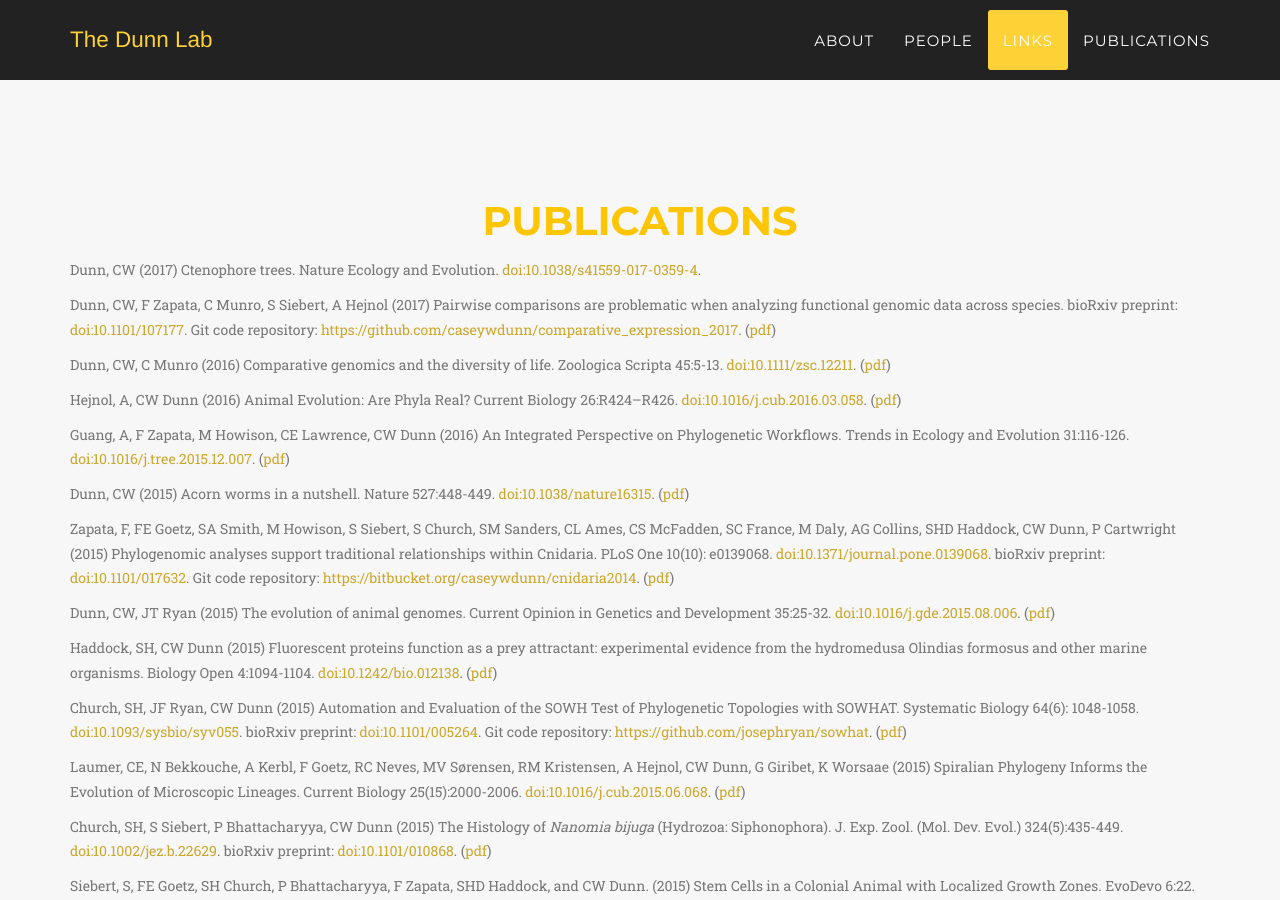
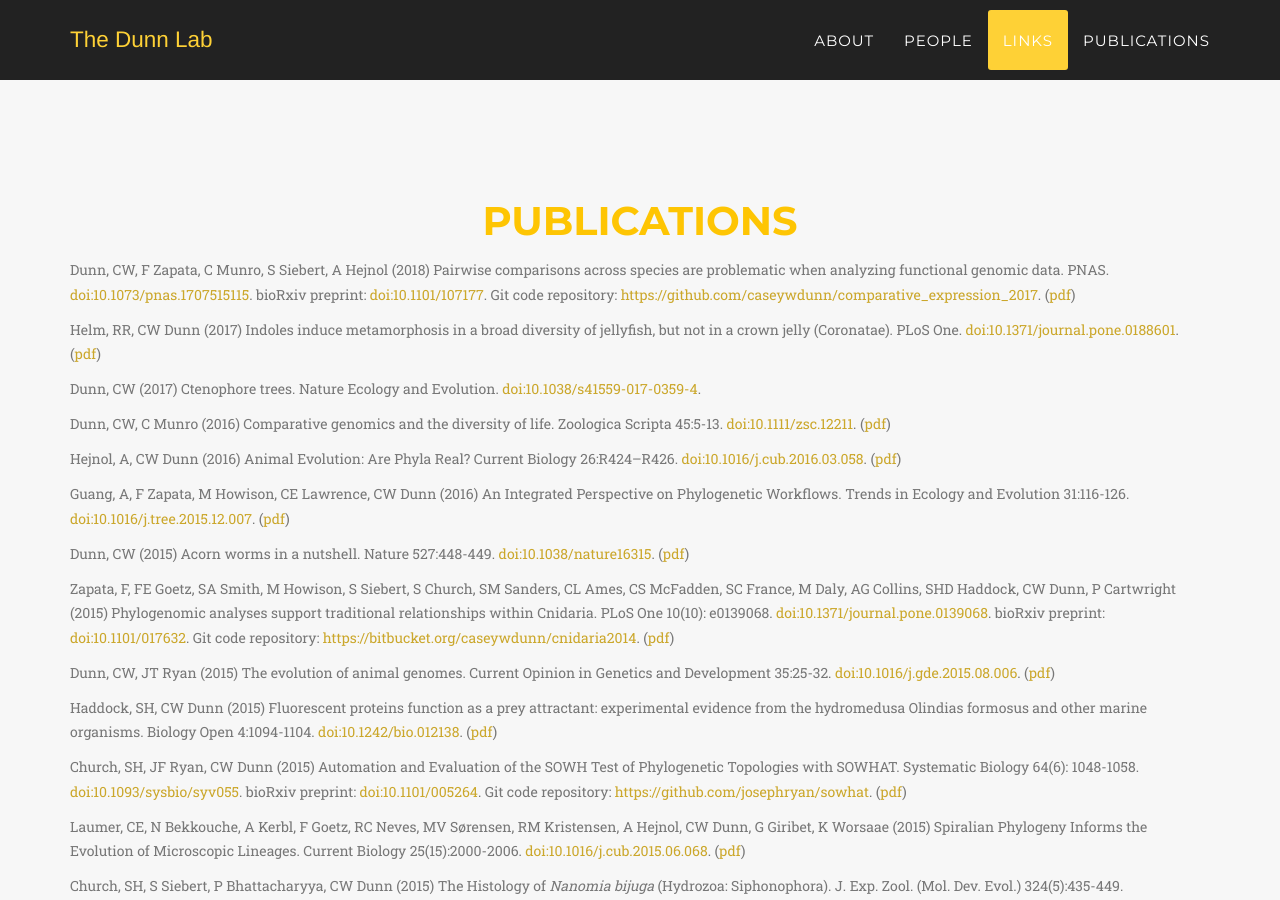
Before and after one commit to caseywdunn/caseywdunn.github.io, a Jekyll site: the page built from index.html, in a window 1280 px wide and 900 px high, scrolled down 8081 px. Built offline with Jekyll 4.4.1, drawn with Linux system fonts in a browser that asks for light colours; some web fonts are replaced.

Commit message:
added new papers

```diff
--- a/_includes/publications.html
+++ b/_includes/publications.html
@@ -7,14 +7,19 @@
                 </div>
             </div>
 
+
+
+<div class="box"><div class="box-title"></div><div class="box-body">
+	<p class="text-muted"> Dunn, CW, F Zapata, C Munro, S Siebert, A Hejnol (2018) Pairwise comparisons across species are problematic when analyzing functional genomic data. PNAS. <a href="http://dx.doi.org/10.1073/pnas.1707515115">doi:10.1073/pnas.1707515115</a>. bioRxiv preprint: <a href="https://doi.org/10.1101/107177">doi:10.1101/107177</a>. Git code repository: <a href="https://github.com/caseywdunn/comparative_expression_2017">https://github.com/caseywdunn/comparative_expression_2017</a>. (<a href="assets/Dunn_etal_2018-comparative_expression.pdf">pdf</a>) </p>
+</div><div class="box-footer"> </div></div>
+
+<div class="box"><div class="box-title"></div><div class="box-body">
+	<p class="text-muted"> Helm, RR, CW Dunn (2017) Indoles induce metamorphosis in a broad diversity of jellyfish, but not in a crown jelly (Coronatae). PLoS One. <a href="https://doi.org/10.1371/journal.pone.0188601">doi:10.1371/journal.pone.0188601</a>. (<a href="assets/Helm-Dunn_2017.pdf">pdf</a>)</p>
+</div><div class="box-footer"> </div></div>
+
 <div class="box"><div class="box-title"></div><div class="box-body">
 	<p class="text-muted"> Dunn, CW (2017) Ctenophore trees. Nature Ecology and Evolution. <a href="http://dx.doi.org/10.1038/s41559-017-0359-4">doi:10.1038/s41559-017-0359-4</a>. </p>
 </div><div class="box-footer"> </div></div>
-
-<div class="box"><div class="box-title"></div><div class="box-body">
-	<p class="text-muted"> Dunn, CW, F Zapata, C Munro, S Siebert, A Hejnol (2017) Pairwise comparisons are problematic when analyzing functional genomic data across species. bioRxiv preprint: <a href="https://doi.org/10.1101/107177">doi:10.1101/107177</a>. Git code repository: <a href="https://github.com/caseywdunn/comparative_expression_2017">https://github.com/caseywdunn/comparative_expression_2017</a>. (<a href="assets/">pdf</a>) </p>
-</div><div class="box-footer"> </div></div>
-
 
 <div class="box"><div class="box-title"></div><div class="box-body">
 	<p class="text-muted"> Dunn, CW, C Munro (2016) Comparative genomics and the diversity of life. Zoologica Scripta 45:5-13. <a href="http://dx.doi.org/10.1111/zsc.12211">doi:10.1111/zsc.12211</a>. (<a href="assets/Dunn_Munro_2016.pdf">pdf</a>) </p>
```
Also changed, not shown: 2 other files.
